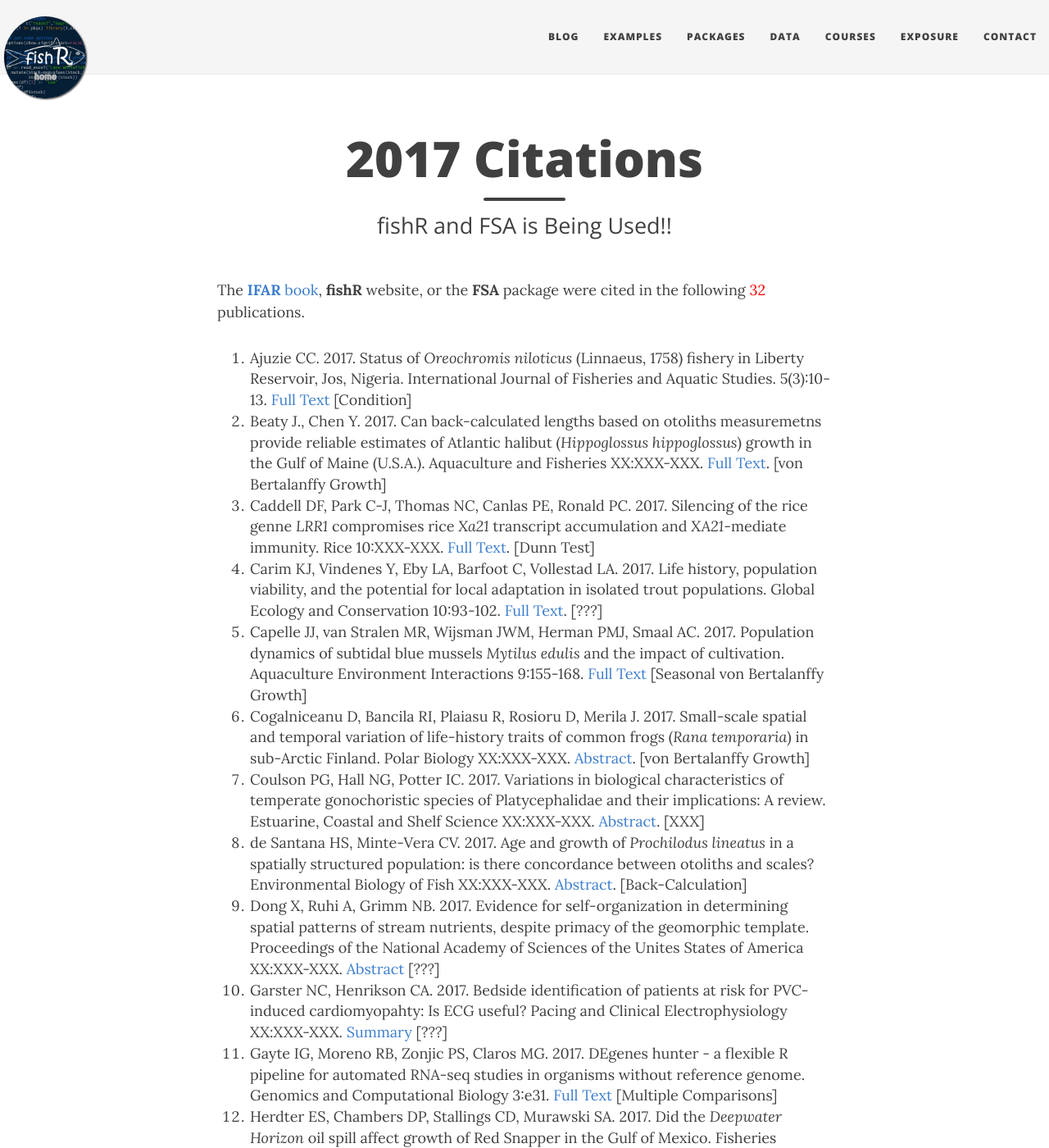
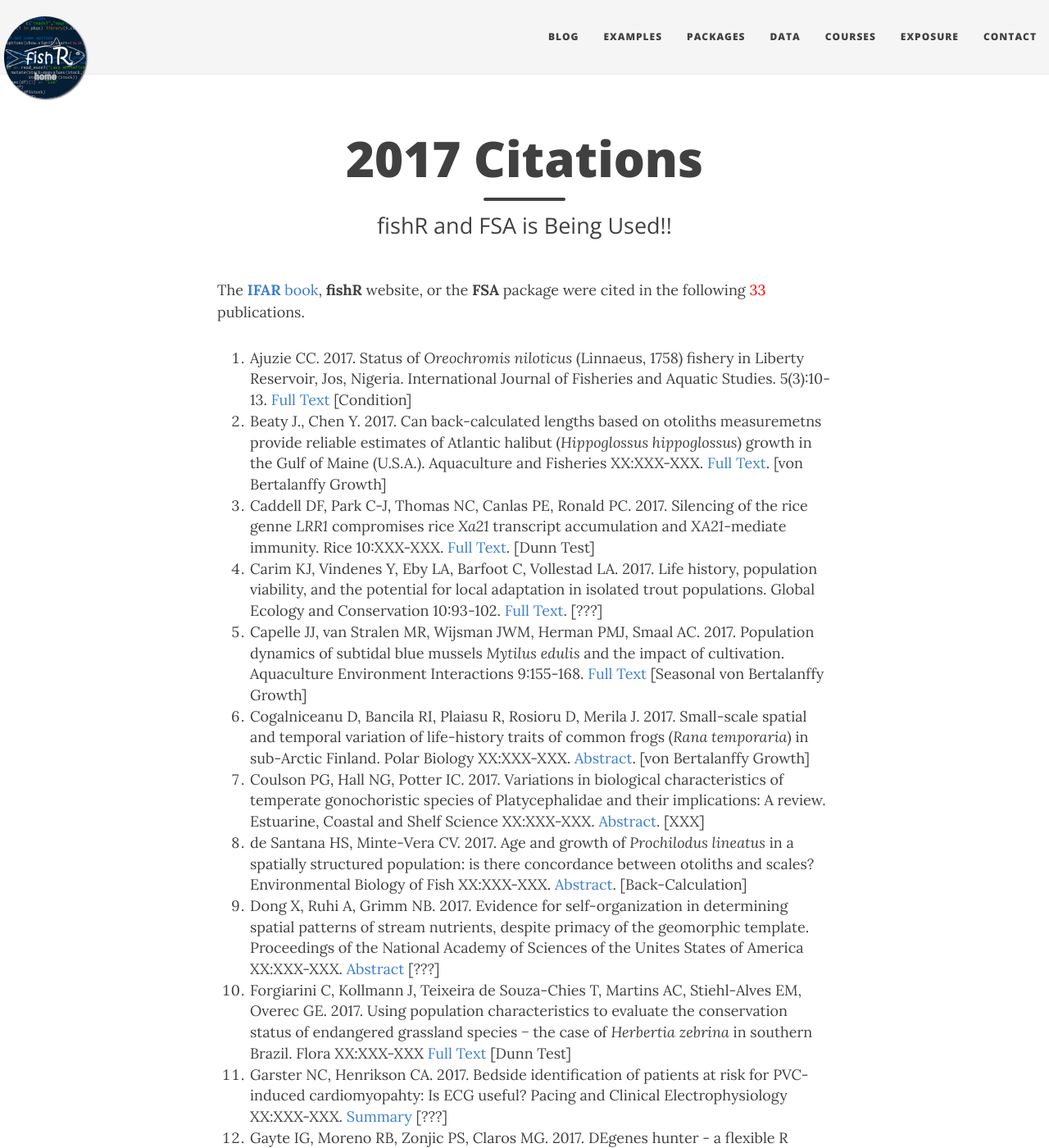
Before and after one commit to droglenc/fishR, a Jekyll site: the page built from exposure/exposure-citations17.md, in a window 1280 px wide and 1400 px high. Shown: the whole window at 82% size. Built offline with Jekyll 4.4.1, drawn with Linux system fonts in a browser that asks for light colours; nearby versions of some CDN libraries.

Commit message:
Added new citation

```diff
--- a/exposure/exposure-citations17.md
+++ b/exposure/exposure-citations17.md
@@ -5,7 +5,7 @@ subtitle: fishR and FSA is Being Used!!
 css: "/css/exposure-citation.css"
 ---
 
-The [**IFAR** book](http://derekogle.com/IFAR/), **fishR** website, or the **FSA** package were cited in the following <span id="contact-div">32</span> publications.
+The [**IFAR** book](http://derekogle.com/IFAR/), **fishR** website, or the **FSA** package were cited in the following <span id="contact-div">33</span> publications.
 
 1. Ajuzie CC. 2017. Status of *Oreochromis niloticus* (Linnaeus, 1758) fishery in Liberty Reservoir, Jos, Nigeria. International Journal of Fisheries and Aquatic Studies. 5(3):10-13. [Full Text](https://www.researchgate.net/profile/Cyril_Ajuzie/publication/316553825_International_Journal_of_Fisheries_and_Aquatic_Studies_2017_53_10-13/links/59037dd6a6fdccd580cffedf/International-Journal-of-Fisheries-and-Aquatic-Studies-2017-53-10-13.pdf) [Condition]
 1. Beaty J., Chen Y. 2017. Can back-calculated lengths based on otoliths measuremetns provide reliable estimates of Atlantic halibut (*Hippoglossus hippoglossus*) growth in the Gulf of Maine (U.S.A.). Aquaculture and Fisheries XX:XXX-XXX. [Full Text](http://www.sciencedirect.com/science/article/pii/S2468550X17300023). [von Bertalanffy Growth]
@@ -16,6 +16,7 @@ The [**IFAR** book](http://derekogle.com/IFAR/), **fishR** website, or the **FSA
 1. Coulson PG, Hall NG, Potter IC. 2017. Variations in biological characteristics of temperate gonochoristic species of Platycephalidae and their implications: A review. Estuarine, Coastal and Shelf Science XX:XXX-XXX. [Abstract](http://www.sciencedirect.com/science/article/pii/S0272771416307740). [XXX]
 1. de Santana HS, Minte-Vera CV. 2017. Age and growth of *Prochilodus lineatus* in a spatially structured population: is there concordance between otoliths and scales? Environmental Biology of Fish XX:XXX-XXX.  [Abstract](http://link.springer.com/article/10.1007/s10641-017-0574-5). [Back-Calculation]
 1. Dong X, Ruhi A, Grimm NB. 2017. Evidence for self-organization in determining spatial patterns of stream nutrients, despite primacy of the geomorphic template. Proceedings of the National Academy of Sciences of the Unites States of America XX:XXX-XXX. [Abstract](http://www.pnas.org/content/early/2017/05/24/1617571114.short) [???]
+1. Forgiarini C, Kollmann J, Teixeira de Souza-Chies T, Martins AC, Stiehl-Alves EM, Overec GE. 2017. Using population characteristics to evaluate the conservation status of endangered grassland species − the case of *Herbertia zebrina* in southern Brazil. Flora XX:XXX-XXX [Full Text](http://www.sciencedirect.com/science/article/pii/S0367253017332681) [Dunn Test]
 1. Garster NC, Henrikson CA. 2017. Bedside identification of patients at risk for PVC-induced cardiomyopahty: Is ECG useful? Pacing and Clinical Electrophysiology XX:XXX-XXX. [Summary](http://onlinelibrary.wiley.com/doi/10.1111/pace.13125/full) [???]
 1. Gayte IG, Moreno RB, Zonjic PS, Claros MG. 2017. DEgenes hunter - a flexible R pipeline for automated RNA-seq studies in organisms without reference genome. Genomics and Computational Biology 3:e31. [Full Text](https://genomicscomputbiol.org/ojs/index.php/GCB/article/view/31/58) [Multiple Comparisons]
 1. Herdter ES, Chambers DP, Stallings CD, Murawski SA. 2017. Did the *Deepwater Horizon* oil spill affect growth of Red Snapper in the Gulf of Mexico. Fisheries Research 191:60-68. [Abstract](http://www.sciencedirect.com/science/article/pii/S0165783617300656) [Von Bertalanffy Growth]
```
